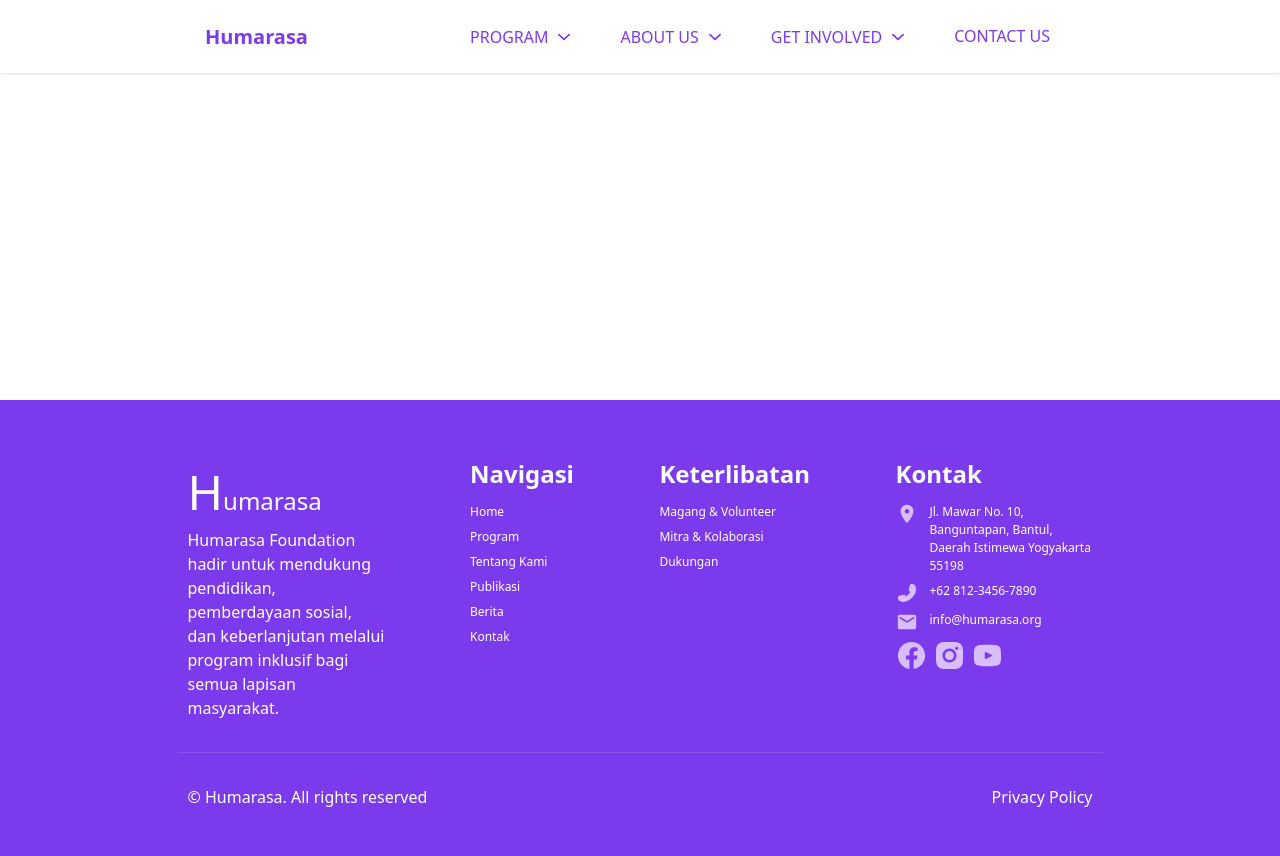
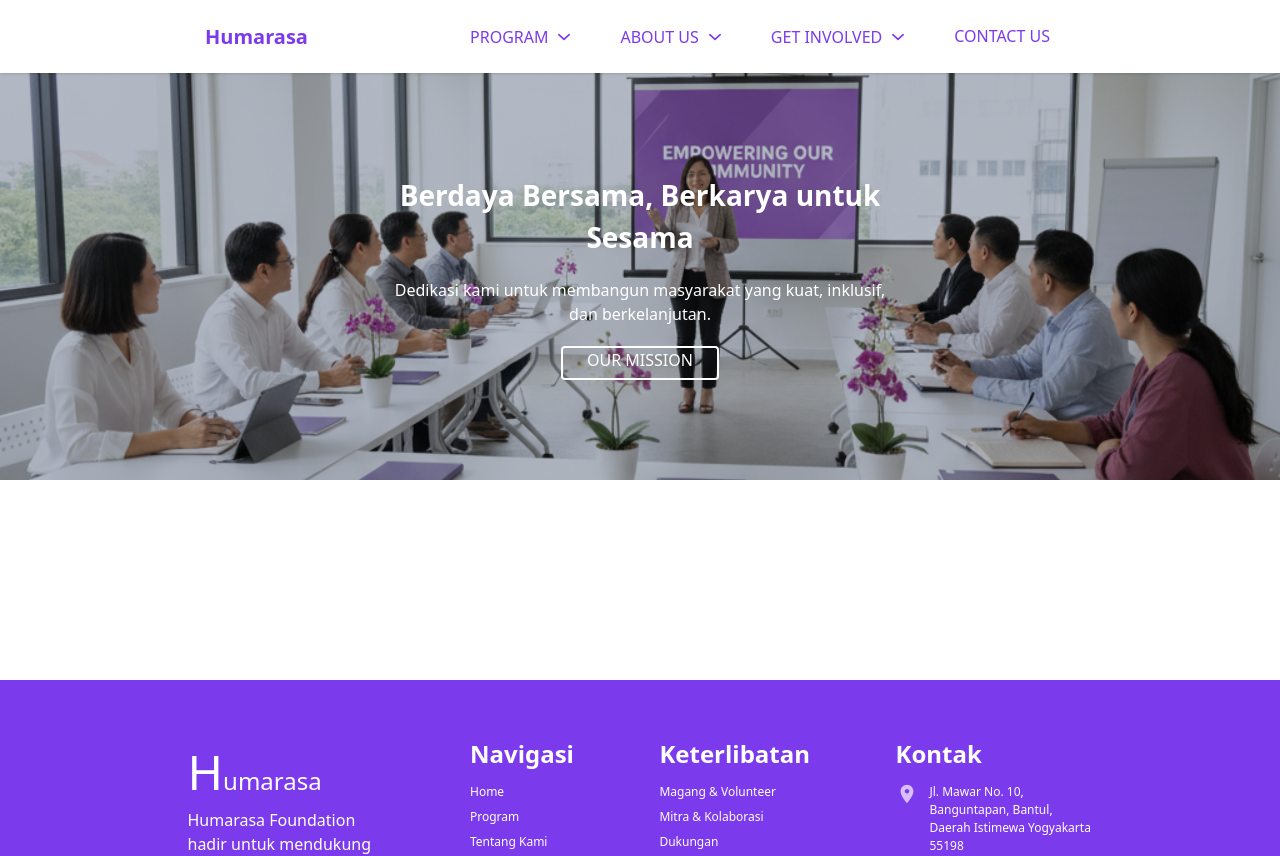
Before and after one commit to refarwan/humarasa-landing-page, a Next.js app: page / in a window 1280 px wide. Shown: the top 856 px of the page. Built offline with nearby package versions, Linux system fonts and the light colour scheme.

Commit message:
feat: add hero

```diff
--- a/src/app/components/Footer.tsx
+++ b/src/app/components/Footer.tsx
@@ -10,7 +10,7 @@ import {
 
 const Footer = () => {
     return (
-        <footer className="bg-warna-1 mt-[400px] flex flex-col gap-[32px] p-[56px] text-white">
+        <footer className="bg-warna-1 mt-[200px] flex flex-col gap-[32px] p-[56px] text-white">
             <div className="flex flex-col gap-[32px] px-[10px] xl:mx-auto xl:w-[925px] xl:flex-row xl:justify-between">
                 <div className="max-w-[197px]">
                     <h2 className="font-medium">
--- a/src/app/page.tsx
+++ b/src/app/page.tsx
@@ -1,3 +1,23 @@
+import Link from "next/link";
+
 export default function Home() {
-  return <></>;
+    return (
+        <main className="pt-[73px]">
+            <div className="flex h-[407px] w-full flex-col items-center justify-center gap-[20px] bg-gray-400/75 bg-[url('/hero.png')] bg-cover bg-center bg-no-repeat px-[29px] text-white bg-blend-multiply">
+                <h2 className="max-w-[500px] text-center text-[28px] font-bold">
+                    Berdaya Bersama, Berkarya untuk Sesama
+                </h2>
+                <p className="max-w-[500px] text-center">
+                    Dedikasi kami untuk membangun masyarakat yang kuat,
+                    inklusif, dan berkelanjutan.
+                </p>
+                <Link
+                    href={"#"}
+                    className="mx-auto block h-[34px] w-max rounded-[4px] border-[2px] border-white px-[24px] text-center"
+                >
+                    OUR MISSION
+                </Link>
+            </div>
+        </main>
+    );
 }
```
Also changed, not shown: public/hero.png (added).
